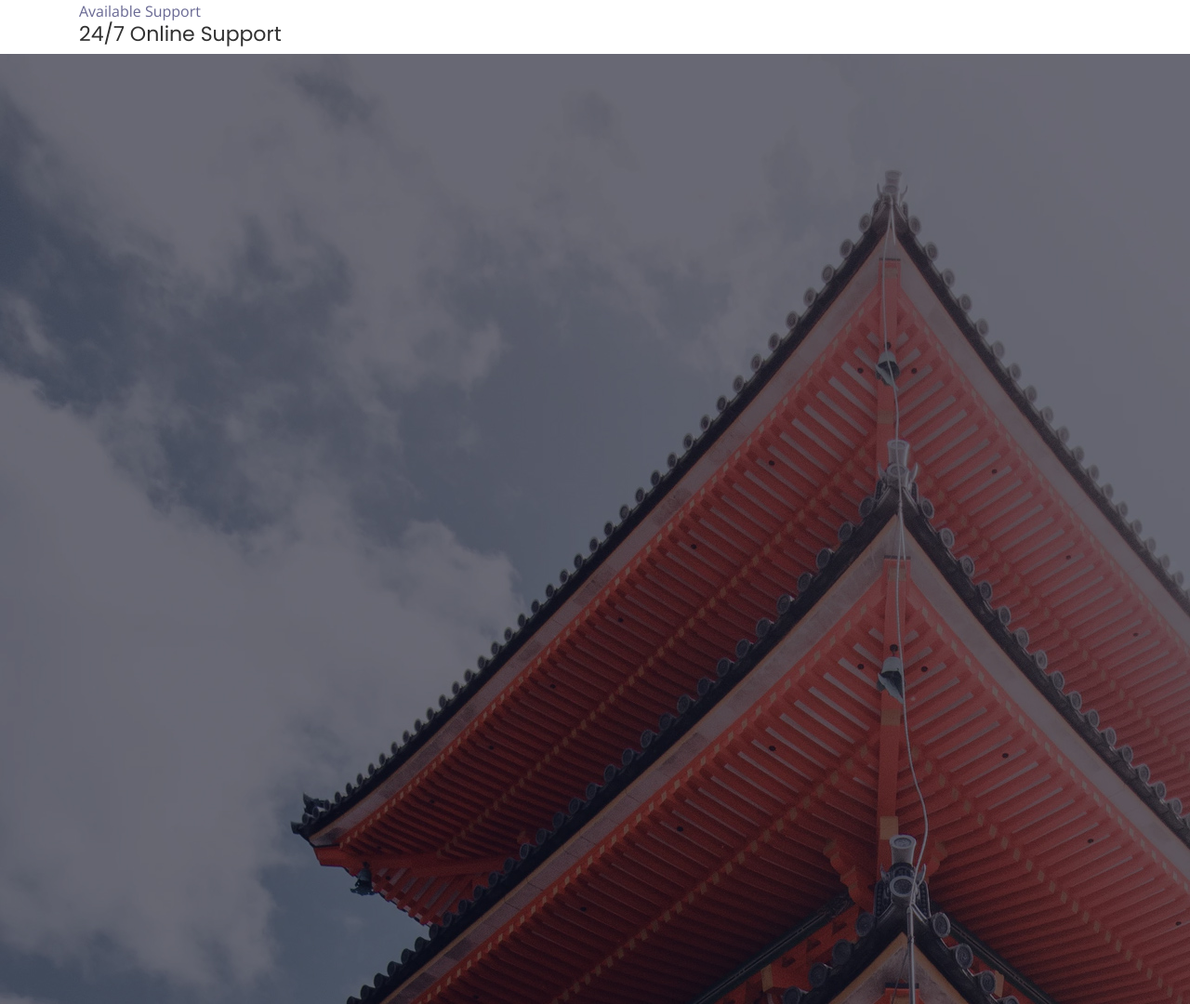
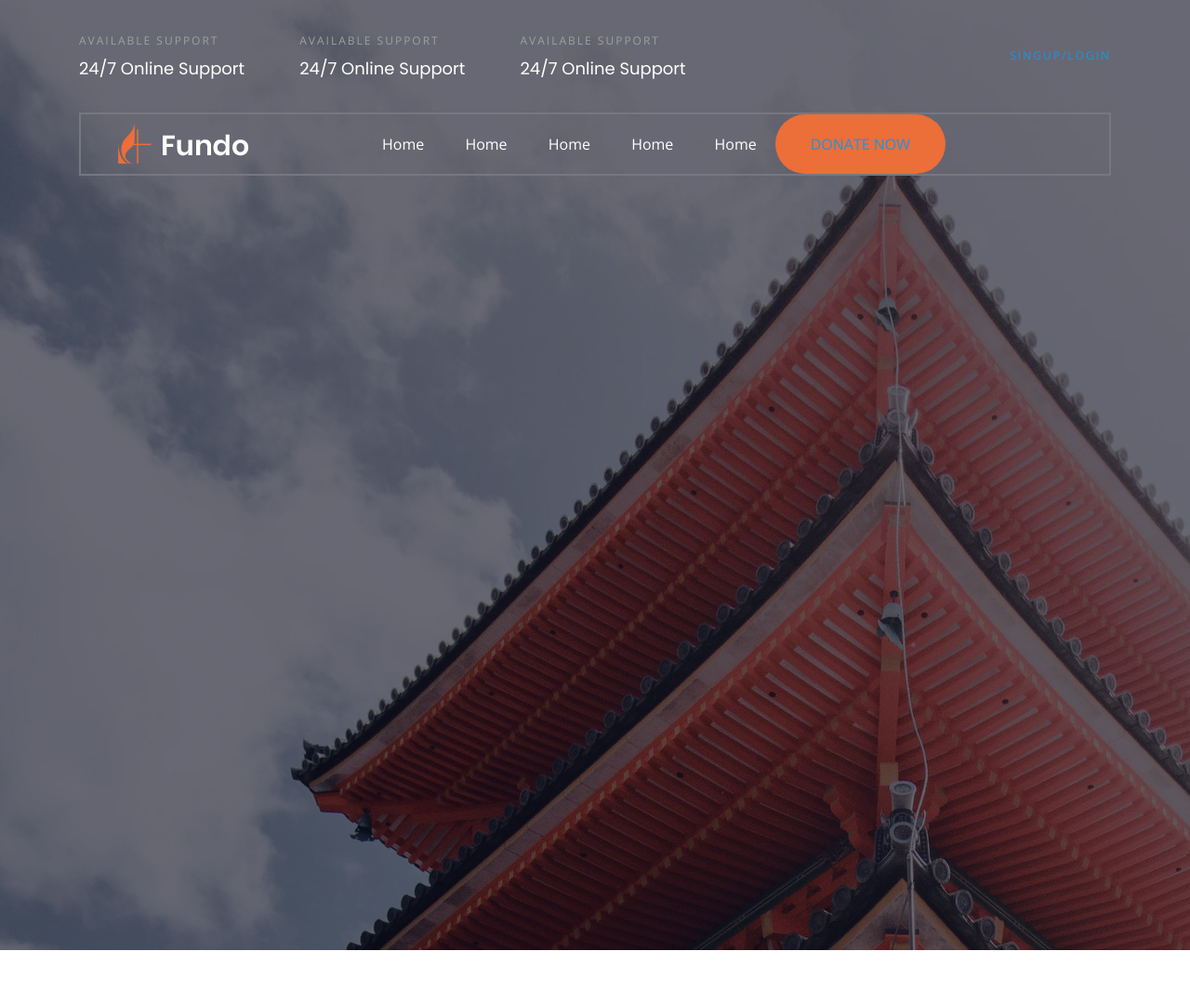
Before and after one commit to jahidpappuctg/Fundu-PSD-to-HTML, a plain HTML site: page index.html in a window 1280 px wide. Shown: the top 1080 px of the page at 93% size. After the commit the page ends 1022 px from the top, so only its background shows below. Drawn offline with nearby package versions, Linux system fonts and the light colour scheme.

Commit message:
menu area

```diff
--- a/css/style.css
+++ b/css/style.css
@@ -253,3 +253,77 @@ label {
 #scrollUp:hover {
 	background: #444;
 }
+/* header */
+.transfarance-header{
+	position: absolute;
+	left: 0;
+	right: 0;
+	top: ;
+}
+.header-info-icon i{
+	color: #f87206;
+	font-size: 14px;
+}
+.header-info-icon {
+	margin-right: 15px;
+}
+.header-info-text span {
+    font-size: 12px;
+    text-transform: uppercase;
+    letter-spacing: 2px;
+    color: #99a39f;
+    display: inline-block;
+    margin-bottom: 10px;
+
+}
+
+ .header-info-text h4 {
+    font-size: 18px;
+    color: #fff;
+	margin: 0;
+
+}
+
+.header-info ul li{
+	display: inline-block;
+	margin-right: 40px;
+}
+
+
+.header-login {
+    font-size: 12px;
+    letter-spacing: 2px;
+    text-transform: uppercase;
+    color: #cbd6e3 !important;
+}
+.header-login a i{
+	margin-right: 3px;
+}
+
+.menu-box {
+    border: 2px solid #777781;
+    padding: 0 40px;
+}
+
+
+.header-btn.f-right {
+	background-color: #ec6e39;
+	text-transform: uppercase;
+	color: #fff;
+	padding: 20px 38px;
+	border-radius: 50px;
+    }
+
+    .main-menu ul li{
+	color: #fff;
+	display: inline-block;
+	padding: 20px 20px;
+    }
+
+
+    .main-menu ul li a{
+	color: #fff;
+	display: inline-block;
+	text-transform: uppercase;
+
+}
--- a/index.html
+++ b/index.html
@@ -6,6 +6,9 @@
         <title>Site Title Here</title>
         <meta name="description" content="">
         <meta name="viewport" content="width=device-width, initial-scale=1">
+
+         <!-- Bootstrap CSS -->
+    <link href="https://cdn.jsdelivr.net/npm/bootstrap@5.0.2/dist/css/bootstrap.min.css" rel="stylesheet" integrity="sha384-EVSTQN3/azprG1Anm3QDgpJLIm9Nao0Yz1ztcQTwFspd3yD65VohhpuuCOmLASjC" crossorigin="anonymous">
 
         <link rel="manifest" href="site.webmanifest">
 		<link rel="shortcut icon" type="image/x-icon" href="img/favicon.ico">
@@ -32,18 +35,38 @@
 
 
         <!-- Add your site or application content here -->
-        <header>
-            <div class="header-top">
+        <header class="transfarance-header">
+            <div class="header-top pb-30 pt-30">
                 <div class="container">
-                    <div class="row">
+                    <div class="row align-items-center">
                         <div class="col-lg-9">
                             <div class="header-info">
                                 <ul>
                                     <li>
-                                        <div class="header-info-icon">
+                                        <div class="header-info-icon f-left">
                                             <i class="fa-solid fa-square-check"></i>
                                         </div>
-                                        <div class="header-info-text">
+                                        <div class="header-info-text fix">
+                                            <span>Available Support</span>
+                                            <h4>24/7 Online Support</h4>
+                                        </div>
+                                    </li>
+
+                                    <li>
+                                        <div class="header-info-icon f-left">
+                                             <i class="fa-solid fa-square-check"></i>
+                                        </div>
+                                        <div class="header-info-text fix">
+                                            <span>Available Support</span>
+                                            <h4>24/7 Online Support</h4>
+                                        </div>
+                                    </li>
+
+                                    <li>
+                                        <div class="header-info-icon f-left">
+                                             <i class="fa-solid fa-square-check"></i>
+                                        </div>
+                                        <div class="header-info-text fix">
                                             <span>Available Support</span>
                                             <h4>24/7 Online Support</h4>
                                         </div>
@@ -51,7 +74,43 @@
                                 </ul>
                             </div>
                         </div>
-                        <div class="col-lg-3"></div>
+                        <div class="col-lg-3">
+                            <div class="header-login text-right">
+                                <a href="#"> <i class="fa-solid fa-square-check"></i>Singup/login</a>
+                            </div>
+                        </div>
+                    </div>
+                </div>
+            </div>
+            <div class="menu-area">
+                <div class="container">
+                    <div class="menu-box">
+                        <div class="row align-items-center">
+                           <div class="col-lg-3">
+                                <div class="logo">
+                                    <a href="index.html">
+                                        <img src="img/fundu.png" alt="">
+                                    </a>
+                                </div>
+                           </div>
+                           <div class="col-lg-9 d-flex align-items-center f-right">
+                                <div class="main-menu">
+                                    <nav>
+                                        <ul>
+                                            <li><a href=""></a>Home</li>
+                                            <li><a href=""></a>Home</li>
+                                            <li><a href=""></a>Home</li>
+                                            <li><a href=""></a>Home</li>
+
+                                            <li><a href=""></a>Home</li>
+                                        </ul>
+                                    </nav>
+                                </div>
+                                <div class="header-btn f-right">
+                                    <a href="" class="f-btn">donate now</a>
+                                </div>
+                           </div>
+                        </div>
                     </div>
                 </div>
             </div>
```
Also changed, not shown: img/fundu.png (added).
